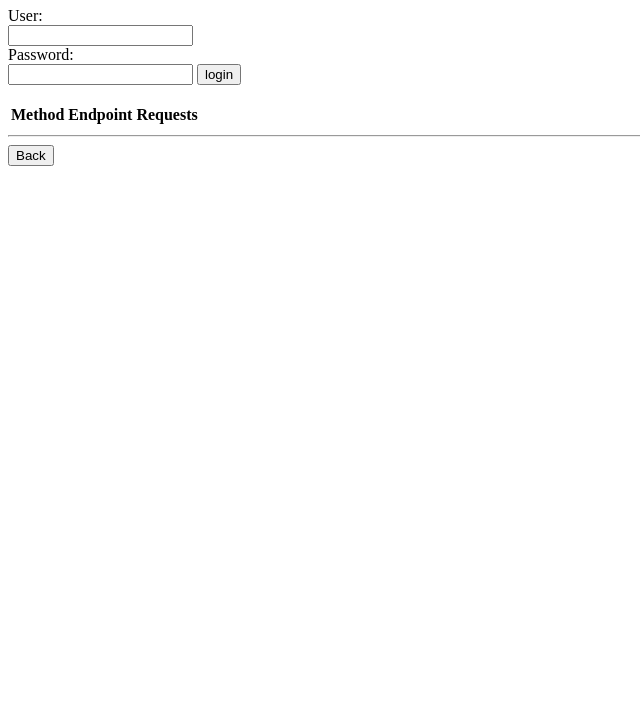
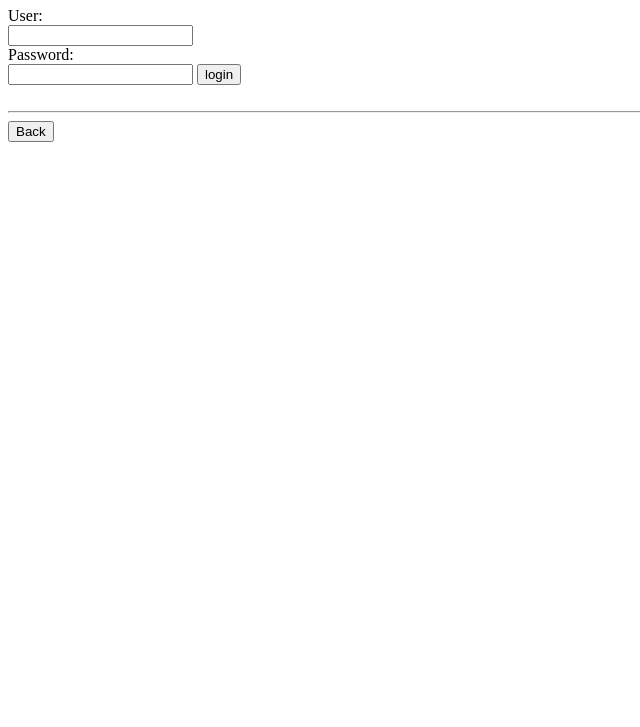
Before and after one commit to jsui5/Blood_Pressure_Monitor, a plain HTML site: page front_end/admin.html in a window 1280 px wide. Shown: the part 73-800 px from the top of the page, without its empty margins (0-640 px from the left). Drawn offline with Linux system fonts and the light colour scheme.

Commit message:
fixed cosmetics

```diff
--- a/front_end/admin.html
+++ b/front_end/admin.html
@@ -11,17 +11,12 @@
         <label for="user">User:</label><br>
         <input type="text" id="user" name="user"><br>
         <label for="pw">Password:</label><br>
-        <input type="text" id="pw" name="pw">
+        <input type="password" id="pw" name="pw">
         <input type="button" value ="login" id="adminLogin">
     </form>
 </div>
 <br>
 <table id="statsTable">
-    <tr>
-        <th>Method</th>
-        <th>Endpoint</th>
-        <th>Requests</th>
-    </tr>
 </table>
 <div>
 </div>
```
Also changed, not shown: front_end/signUp.html (+1 -1 lines).
